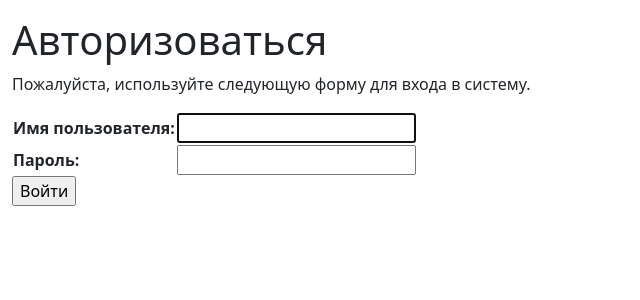
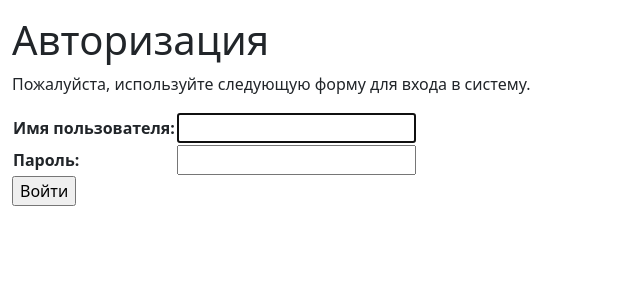
Before and after one commit to Singlelogic/inportal, a Django app: page /accounts/login/ in a window 1280 px wide. Shown: the part 56-356 px from the top of the page, without its empty margins (0-640 px from the left). Run offline with Django 3.2, Linux system fonts and the light colour scheme; some libraries are stand-ins or nearby versions.

Commit message:
Changed 'login' and 'logout' templates

```diff
--- a/account/templates/registration/logged_out.html
+++ b/account/templates/registration/logged_out.html
@@ -1,4 +1,8 @@
 {% extends 'basic.html' %}
+
+{% block title %}
+    Log out
+{% endblock %}
 
 {% block content %}
     <h1>Logged out</h1>
--- a/account/templates/registration/login.html
+++ b/account/templates/registration/login.html
@@ -3,7 +3,7 @@
 {% block title %}Log-in{% endblock %}
 
 {% block content %}
-    <h1>Авторизоваться</h1>
+    <h1>Авторизация</h1>
     {% if form.errors %}
         <p>
             Ваше имя пользователя и пароль не совпадают.
```
